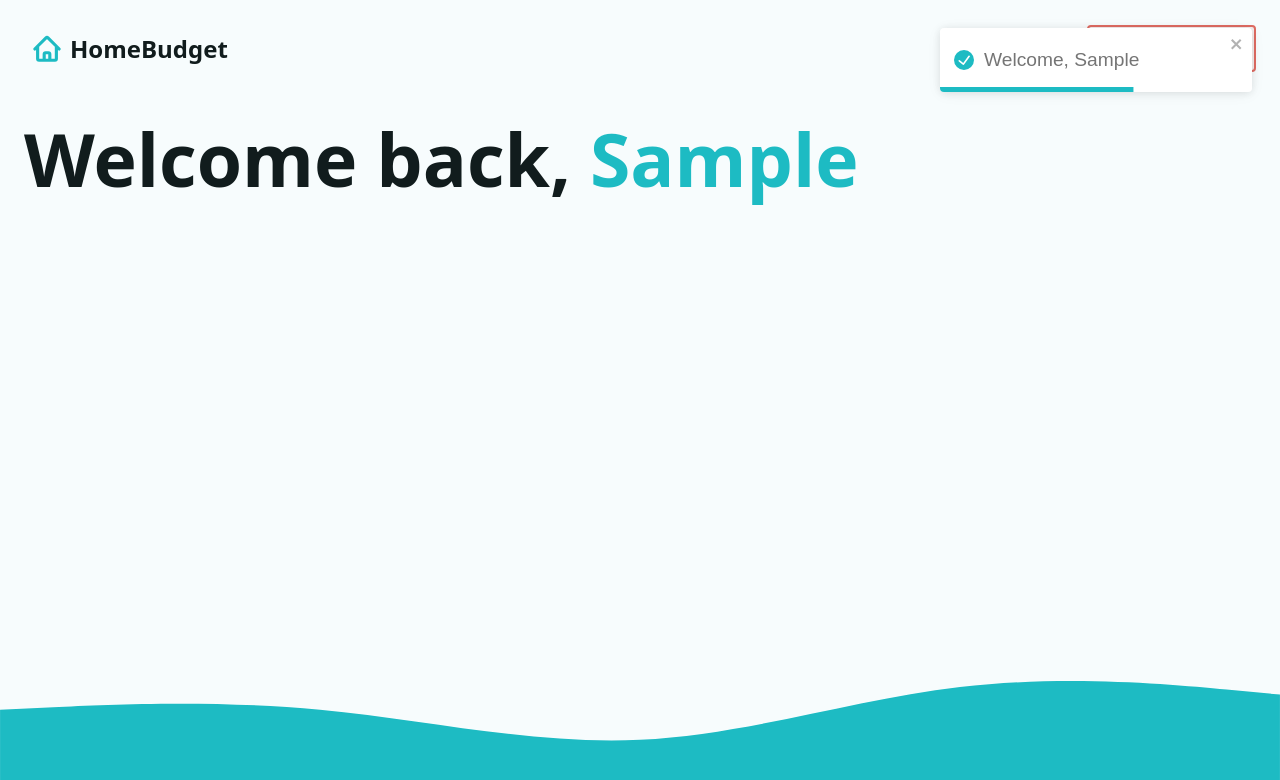
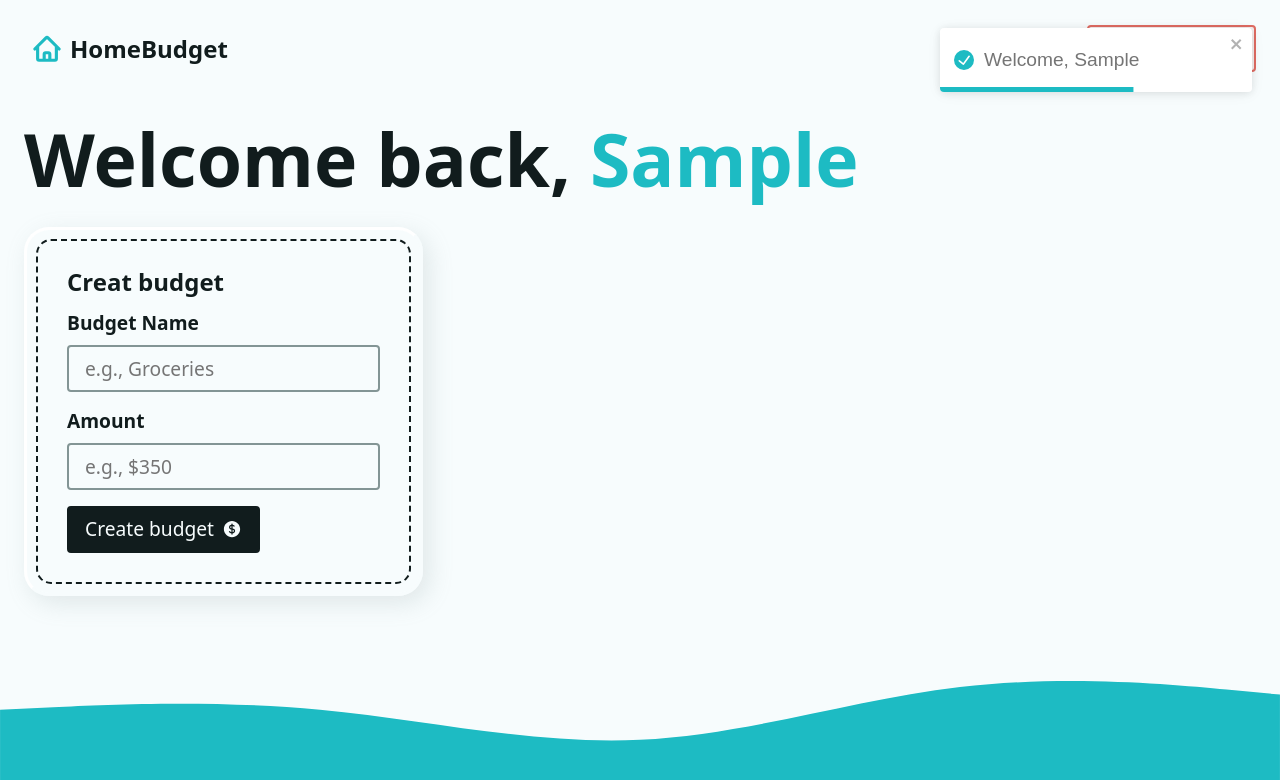
Before and after one commit to birdsong5/react-router-budget-app, a React (Vite) app: page / in a window 1280 px wide. Both pictures are taken after typing "Sample" into the empty fields and a click on the button "Create Account". Shown: the top 780 px of the page. Built offline with nearby package versions, Linux system fonts and the light colour scheme.

Commit message:
Created AddBudgetForm component

```diff
--- /dev/null
+++ b/src/components/AddBudgetForm.jsx
@@ -0,0 +1,42 @@
+//library imports
+import { CurrencyDollarIcon } from "@heroicons/react/24/solid";
+
+import { Form } from "react-router-dom";
+
+const AddBudgetForm = () => {
+  return (
+    <div className="form-wrapper">
+      <h2 className="h3">Creat budget</h2>
+      <Form method="post" className="grid-sm">
+        <div className="grid-xs">
+          <label htmlFor="newBudget">Budget Name</label>
+          <input
+            type="text"
+            name="NewBudget"
+            id="NewBudget"
+            placeholder="e.g., Groceries"
+            required
+          />
+        </div>
+        <div className="grid-xs">
+          <label htmlFor="newBudgetAmount">Amount</label>
+          <input
+            type="number"
+            step="0.01"
+            name="newBudgetAmount"
+            id="newBudgetAmount"
+            placeholder="e.g., $350"
+            required
+            inputMode="decimal"
+          />
+        </div>
+        <button type="submit" className="btn btn--dark">
+          <span>Create budget</span>
+          <CurrencyDollarIcon width={20} />
+        </button>
+      </Form>
+    </div>
+  );
+};
+
+export default AddBudgetForm;
--- a/src/pages/Dashboard.jsx
+++ b/src/pages/Dashboard.jsx
@@ -6,6 +6,7 @@
 
 //components
 import Intro from "../components/Intro";
+import AddBudgetForm from "../components/AddBudgetForm";
 
 //library imports
 import { toast } from "react-toastify";
@@ -43,7 +44,9 @@
           <div className="frid-sm">
             {/* {budgets ? () : ()} */}
             <div className="grid-lg">
-              <div className="flex-lg"></div>
+              <div className="flex-lg">
+                <AddBudgetForm />
+              </div>
             </div>
           </div>
         </div>
```
